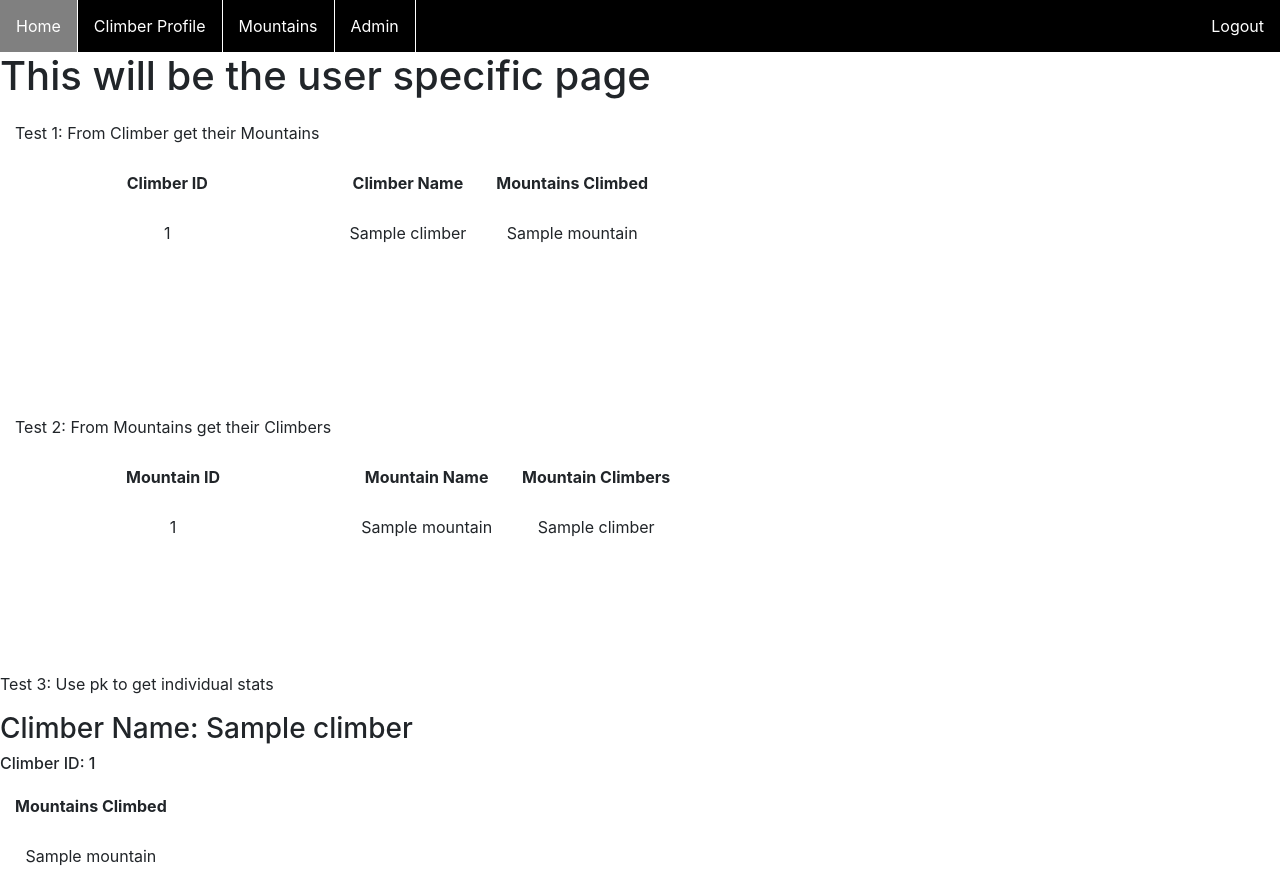
After one commit to chctaylor/14er_checklist, a Django app: page /climber/1 in a window 1280 px wide. The commit adds this page. Run offline with Django 3.2, Linux system fonts and the light colour scheme; a user stored in the database is signed in; tables that the repository leaves empty hold one stand-in row (values such as "Sample post"); some libraries are stand-ins or nearby versions.

Commit message:
Added user profile. Made changes to models.

```diff
--- a/cs50_final/Sources.txt
+++ b/cs50_final/Sources.txt
@@ -11,3 +11,6 @@
 
 Used to help define a navbar class to stop affecting other lists
 https://www.freecodecamp.org/news/how-to-build-a-navigation-bar/
+
+Used to help display many to many relation data in html
+https://www.programmersought.com/article/21143847556/
--- a/main/models.py
+++ b/main/models.py
@@ -3,10 +3,22 @@ from django.db import models
 
 # Create your models here.
 class Mountain(models.Model):
-    mountain_name = models.CharField(max_length=200)
+    mountain_name = models.CharField(max_length=200, null=True)
     mountain_height = models.PositiveSmallIntegerField(default=0)
-    mountain_climbed = models.BooleanField(default=False)
-    mountain_range = models.CharField(max_length=50, default="")
+    mountain_range = models.CharField(max_length=50, null=True)
+    climbers = models.ManyToManyField('Climber', through='Ascents')
 
     def __str__(self):
         return self.mountain_name
+
+class Climber(models.Model):
+    user = models.OneToOneField(User, null=True, on_delete=models.CASCADE)
+    climber_name = models.CharField(max_length=200, null=True)
+    mountains = models.ManyToManyField(Mountain, through='Ascents')
+
+    def __str__(self):
+        return self.climber_name
+
+class Ascents(models.Model):
+    mountain = models.ForeignKey(Mountain, on_delete=models.CASCADE)
+    climber = models.ForeignKey(Climber, on_delete=models.CASCADE)
--- /dev/null
+++ b/main/templates/main/climber.html
@@ -0,0 +1,84 @@
+{% extends 'main/layout.html' %}
+
+{% block title %}
+Profile
+{% endblock %}
+
+{% block content %}
+
+<h1>This will be the user specific page</h1>
+
+<!-- How to use database of many to many to display data-->
+<table class="mountain">
+    <tr>
+        <td>Test 1: From Climber get their Mountains</td>
+    </tr>
+    <tr>
+        <th>Climber ID</th>
+        <th>Climber Name</th>
+        <th>Mountains Climbed</th>
+    </tr>
+    {% for climber in climbers %}
+        <tr>
+            <td>{{climber.id}}</td>
+            <td>{{climber.climber_name}}</td>
+            <td>
+                {% for mountain in climber.mountains.all %}
+                    {{mountain}}
+                {% endfor %}
+            </td>
+        </tr>
+    {% endfor %}
+</table>
+
+<br>
+<br>
+<br>
+<br>
+<br>
+<br>
+
+<table class="mountain">
+    <tr>
+        <td>Test 2: From Mountains get their Climbers</td>
+    </tr>
+    <tr>
+        <th>Mountain ID</th>
+        <th>Mountain Name</th>
+        <th>Mountain Climbers</th>
+    </tr>
+    {% for mountain in mountains %}
+        <tr>
+            <td>{{mountain.id}}</td>
+            <td>{{mountain.mountain_name}}</td>
+            <td>
+                {% for climber in mountain.climbers.all %}
+                    {{climber}}
+                {% endfor %}
+            </td>
+        </tr>
+    {% endfor %}
+</table>
+
+<br>
+<br>
+<br>
+<br>
+<br>
+
+<p>Test 3: Use pk to get individual stats</p>
+<h3>Climber Name: {{climber.climber_name}}</h3>
+<h6>Climber ID: {{climber.id}}</h6>
+<table class="mountain">
+    <tr>
+        <th>Mountains Climbed</th>
+    </tr>
+        {% for mountain in climber.mountains.all %}
+            <tr>
+                <td>
+                        {{mountain}}
+                </td>
+            </tr>
+        {% endfor %}
+</table>
+{% endblock %}
--- a/main/templates/main/layout.html
+++ b/main/templates/main/layout.html
@@ -23,6 +23,7 @@
         <nav class="myNav">
             <ul>
                 <li><a href="/">Home</a></li>
+                <li><a href="climber">Climber Profile</a></li>
                 <li><a href="/mountains">Mountains</a></li>
                 <li><a href="/admin/">Admin</a></li>
                 <li style="float:right"><a href="/logout">Logout</a></li>
--- a/main/urls.py
+++ b/main/urls.py
@@ -6,4 +6,5 @@ app_name = 'main'
 urlpatterns = [
     path('', views.IndexView, name='index'),
     path('mountains/', views.MountainsView, name='mountains'),
+    path('climber/<str:pk>', views.ClimberView, name='climber'),
 ]
--- a/main/views.py
+++ b/main/views.py
@@ -2,21 +2,30 @@ from django.contrib.auth.decorators import login_required
 from django.http import HttpResponse
 from django.shortcuts import render
 
-from .models import Mountain
+from .models import *
 
 # Create your views here.
 
 @login_required(login_url='/login')
 def IndexView(request):
+
     return render(request, "main/index.html")
 
 @login_required(login_url='/login')
 def MountainsView(request):
     # Used to display database on html page
-    data = Mountain.objects.all()
+    mountains = Mountain.objects.all()
 
-    mt = {
-        "id": data
-    }
+    return render(request, "main/mountains.html", {'mountains': mountains})
 
-    return render(request, "main/mountains.html", mt)
+@login_required(login_url='/login')
+def ClimberView(request, pk):
+    climber = Climber.objects.get(id=pk)
+
+    mountains = Mountain.objects.all()
+    climbers = Climber.objects.all()
+
+    ascents = climber.mountains.all()
+
+    context = {'climber':climber, 'mountains':mountains, 'climbers':climbers, 'ascents':ascents}
+    return render(request, "main/climber.html", context)
```
Also changed, not shown: main/admin.py (+14 -9 lines), main/templates/main/index.html (+13 -2 lines), main/templates/main/mountains.html (+10 -2 lines), main/migrations/0001_initial.py, main/migrations/0002_auto_20210715_1608.py (added), main/migrations/0003_auto_20210715_1615.py (added), main/migrations/0004_alter_climber_ascents.py (added), main/migrations/0005_auto_20210716_1650.py (added).
